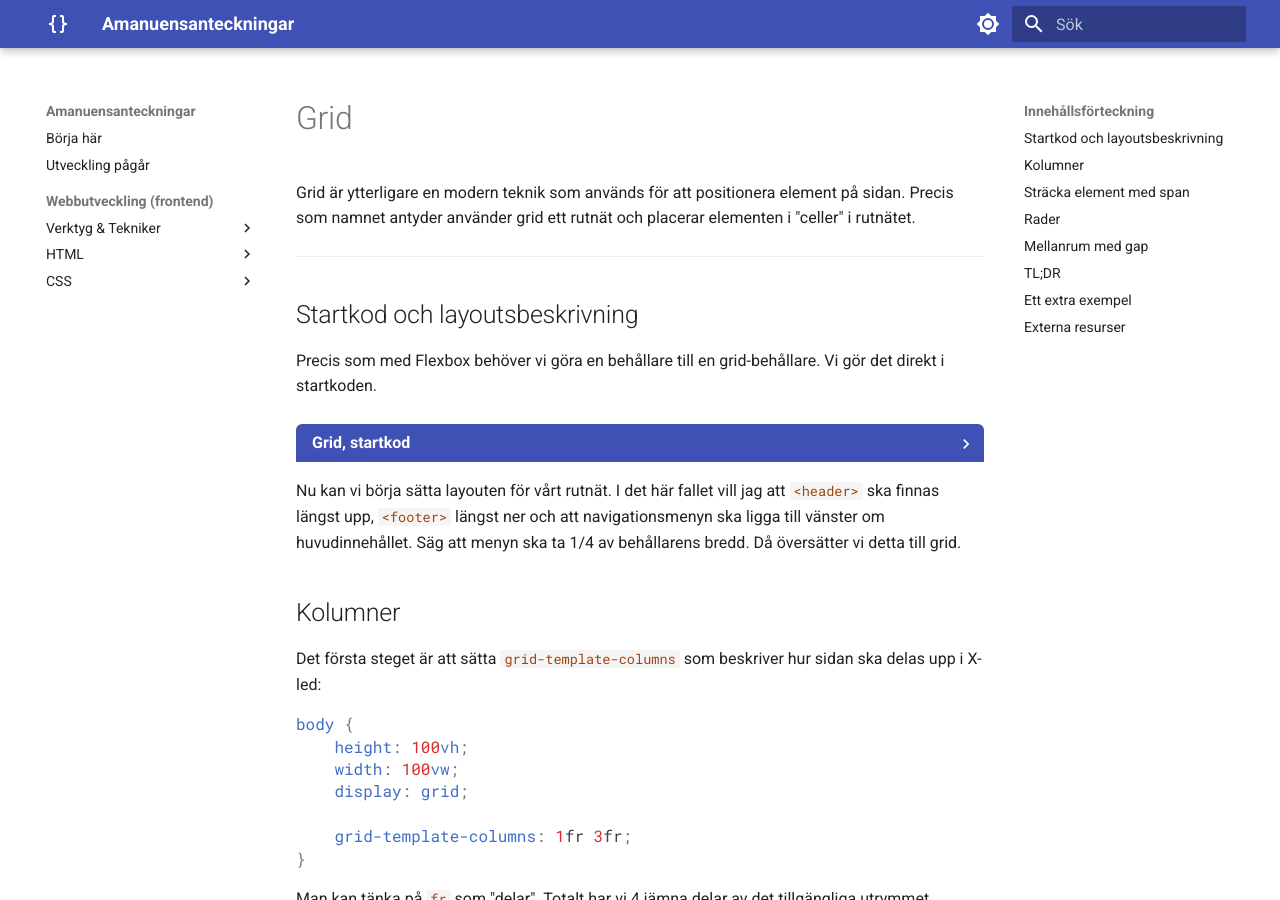
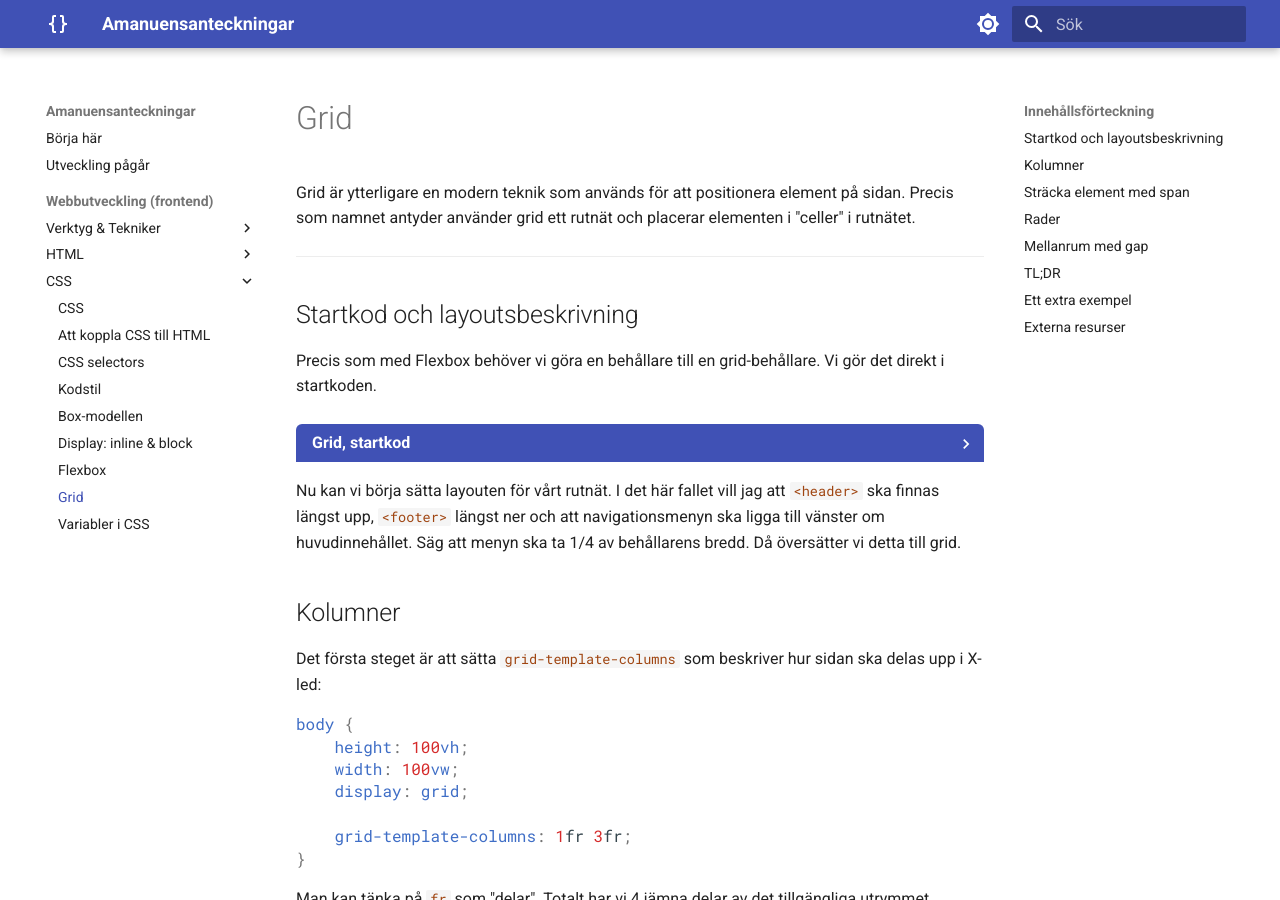
Before and after one commit to kiryl-code/amanuens-notes, an MkDocs documentation site: the page built from docs/css/grid.md, in a window 1280 px wide and 900 px high. Built offline with MkDocs 1.6.1 and Material for MkDocs 9.7.7, drawn with Linux system fonts in a browser that asks for light colours.

Commit message:
Add variables in css page

```diff
--- a/mkdocs.yml
+++ b/mkdocs.yml
@@ -48,7 +48,8 @@ nav:
         - "Box-modellen": css/box-model.md
         - "Display: inline & block": css/inline-block.md
         - "Flexbox": css/flexbox.md
-        - "Grid": css/grid
+        - "Grid": css/grid.md
+        - "Variabler i CSS": css/variables.md
 
 markdown_extensions:
   - markdown_extension
```
Also changed, not shown: docs/css/external-resources.md (deleted, +0 -7 lines), docs/css/variables.md (added, +19 -0 lines), docs/html/external-resources.md (deleted, +0 -9 lines), docs/tools-and-techniques/developer-tools.md (deleted, +0 -1 lines).
